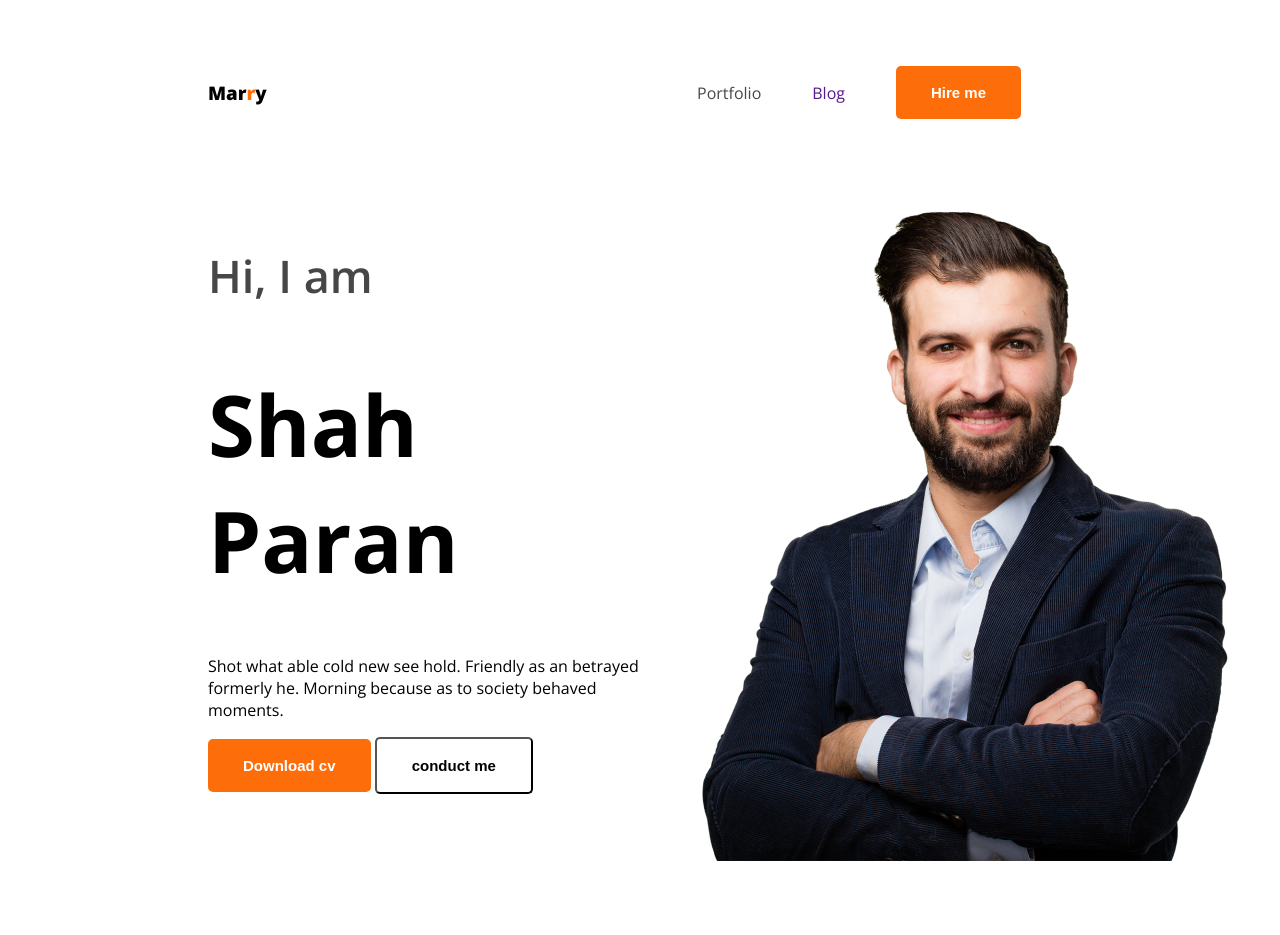
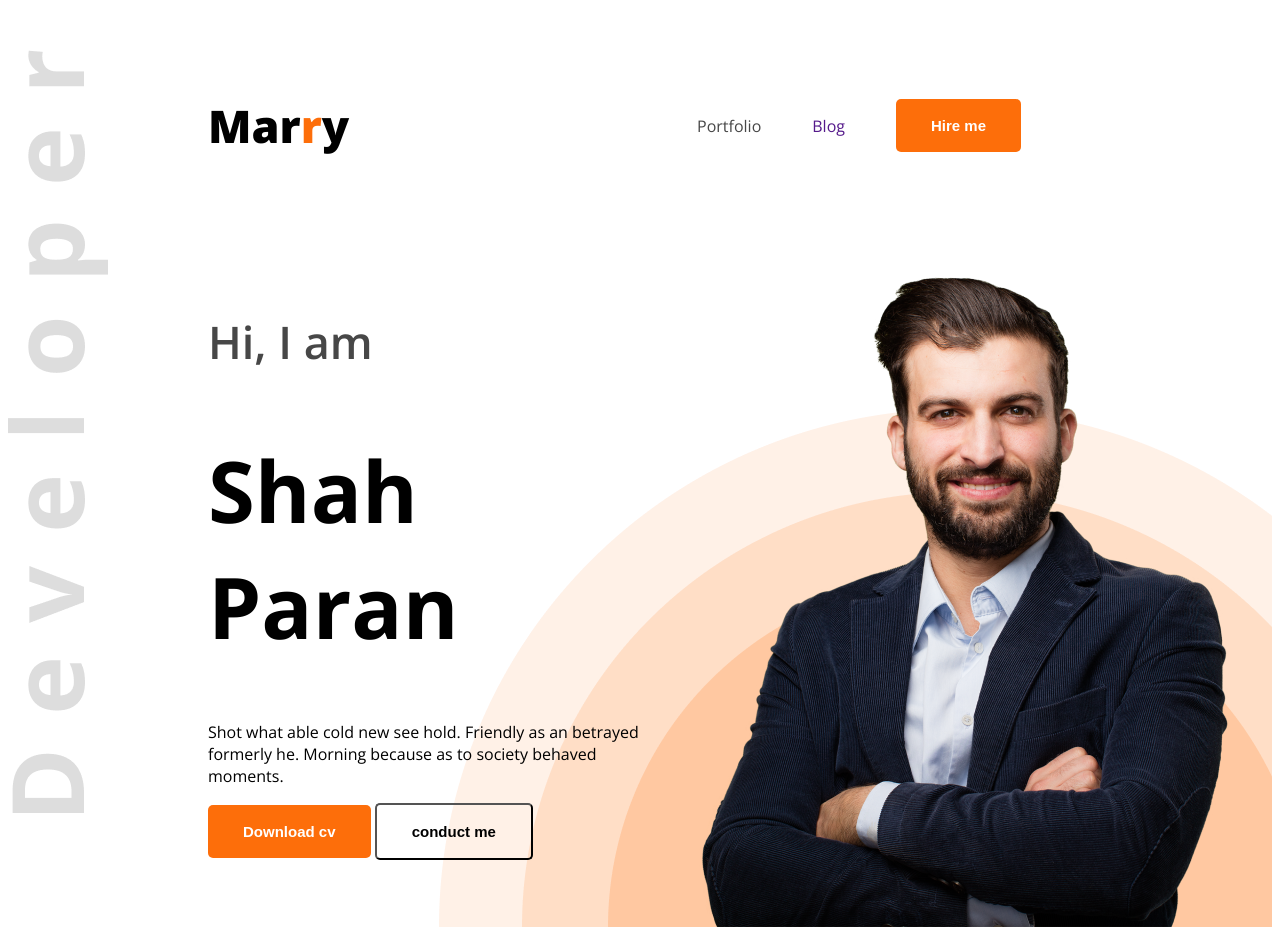
Before and after one commit to pcode99/web-developer-portfolio, a plain HTML site: page index.html in a window 1280 px wide. Before the commit the page ends 869 px from the top, so only its background shows below. Drawn offline with nearby package versions, Linux system fonts and the light colour scheme.

Commit message:
hero saction dane

```diff
--- a/index.html
+++ b/index.html
@@ -13,7 +13,7 @@
 
 </head>
 <body>
-    <header>
+    <header class="header">
         <nav>
             <h3 class="nav-title">Mar<span class="text-primary">r</span>y</h3>
             <ul>
--- a/style/style.css
+++ b/style/style.css
@@ -33,6 +33,14 @@
     font-size: 15px;
 }
 
+/*Header style */
+.header{
+    background-image: url(../images/developer.png), url(../images/header_bg.png);
+    background-repeat: no-repeat;
+    background-position: top left,bottom right;
+}
+
+
 
 /* colur shard style */
 nav{
@@ -41,6 +49,12 @@ nav{
     align-items: center;
     justify-content: space-between;
     margin: 50px 200PX;
+}
+
+nav h3{
+    font-size: 45px;
+    font-weight:bold;
+
 }
 nav ul {
     display: flex;
```
